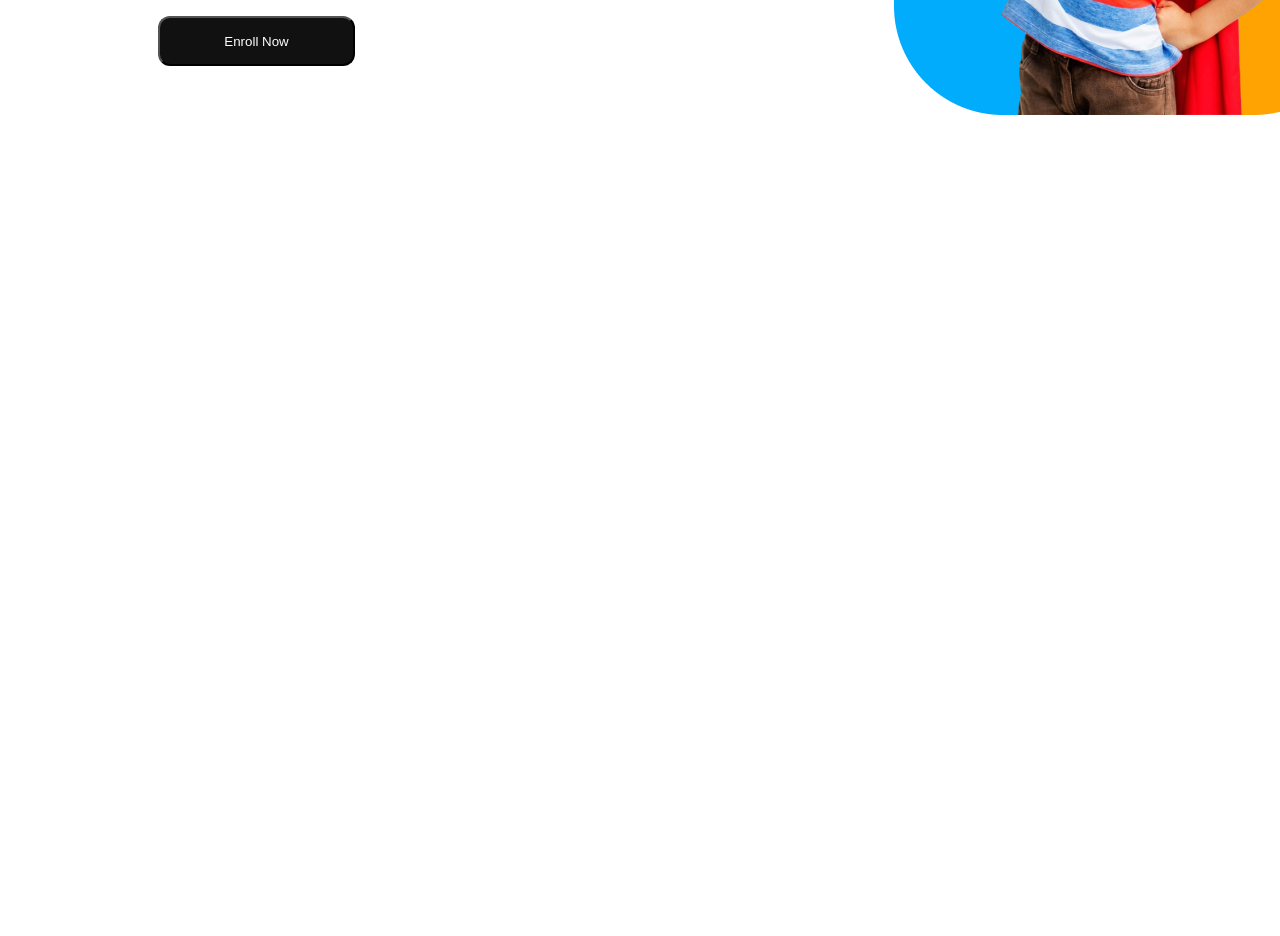
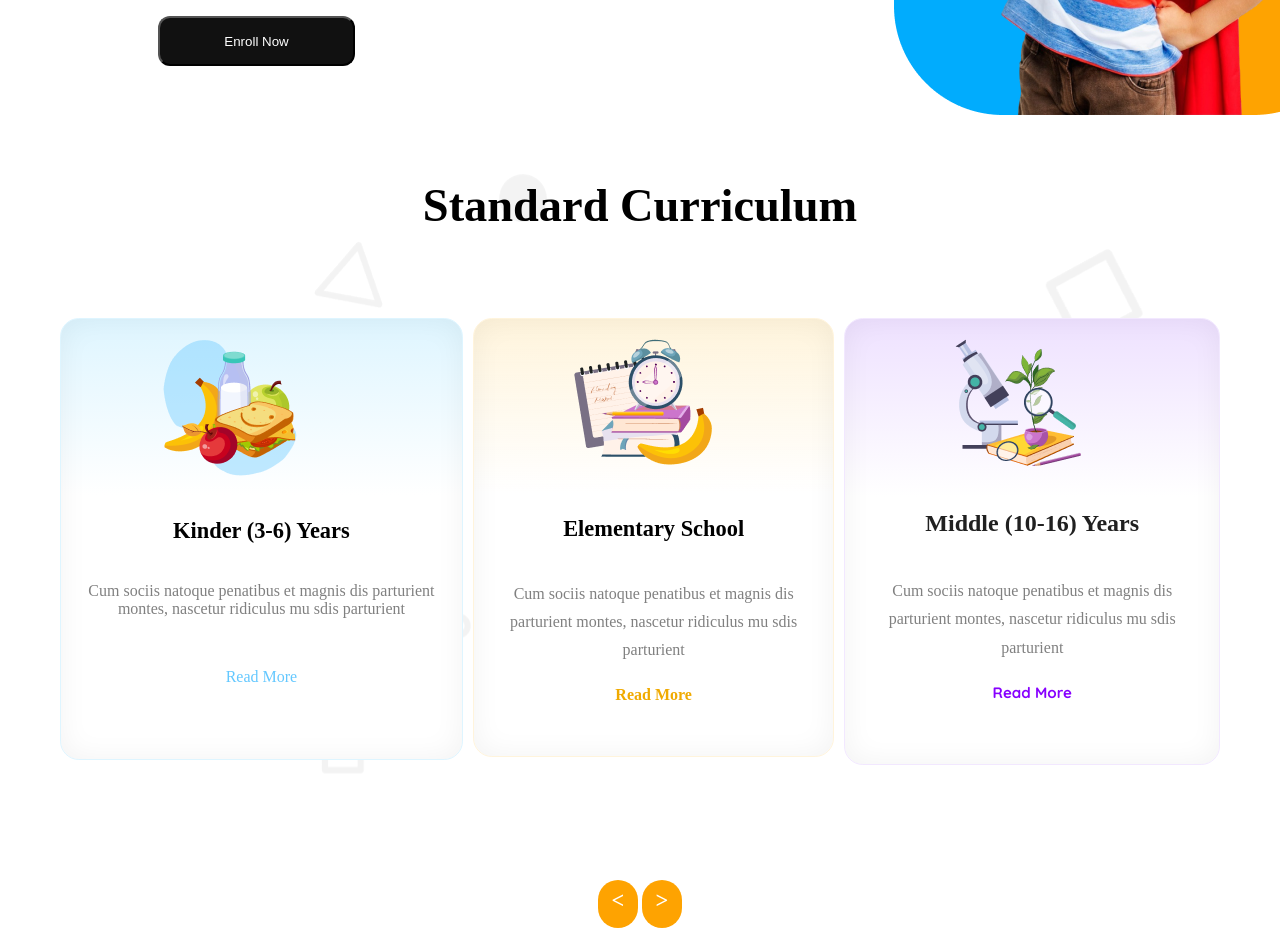
Before and after one commit to Minhaz-miraz/kids-school, a plain HTML site: page index.html in a window 1280 px wide. Shown: the part 570-1506 px from the top of the page. Before the commit the page ends 800 px from the top, so only its background shows below. Drawn offline with Linux system fonts and the light colour scheme.

Commit message:
curriculam added

```diff
--- a/index.html
+++ b/index.html
@@ -42,6 +42,49 @@
             </div>
             </div>
         </section>
+        <section style="background-image: url('./assets/bg.png');">
+            <h2 class="curriculam-title">Standard Curriculum</h2>
+
+ <div class="curriculam-card-container">
+
+                <div class="curriculam-card1">
+                    <img src="./assets/kinder.png" alt="">
+                    <h5 class="kinder">Kinder (3-6) Years</h5>
+                    <p class="kinder-desc">Cum sociis natoque penatibus et magnis
+                        dis parturient montes, nascetur ridiculus
+                        mu sdis parturient</p>
+                        <div>
+                            <p class="read1">Read More</p>
+                        </div>
+
+                </div>
+
+                <div class="curriculam-card2">
+                    <img src="./assets/elementary.png" alt="">
+                    <h5 class="elementary">Elementary School</h5>
+                    <p class="elementary-desc">Cum sociis natoque penatibus et magnis
+                        dis parturient montes, nascetur ridiculus
+                        mu sdis parturient</p>
+
+                    <p class="read2">Read More</p>
+                </div>
+
+                <div class="curriculam-card3">
+                    <img src="./assets/middle.png" alt="">
+                    <h5 class="middle">Middle (10-16) Years</h5>
+                    <p class="middle-desc">Cum sociis natoque penatibus et magnis
+                        dis parturient montes, nascetur ridiculus
+                        mu sdis parturient</p>
+                        <p class="read3">Read More</p>
+
+                </div>
+
+
+            </section>
+            <div class="circle">
+                <span class="dot"> < </span>
+                <span class="dot"> > </span>
+            </div>
     </main>
 
 
--- a/styles/style.css
+++ b/styles/style.css
@@ -1,4 +1,6 @@
 @import url('https://fonts.googleapis.com/css2?family=Fira+Sans:ital,wght@0,100;0,200;0,300;0,400;0,500;0,600;0,700;0,800;0,900;1,100;1,200;1,300;1,400;1,500;1,600;1,700;1,800;1,900&family=Quicksand:wght@300..700&family=Work+Sans:ital,wght@0,100..900;1,100..900&display=swap');
+
+
 
 nav{
     max-width: 1200px; max-height: 70px;
@@ -45,7 +47,7 @@ line-height: 1.9rem;
 }
 .Admission{
     color: rgb(93, 88, 239);
-    font-size: 1.1rem;content
+    font-size: 1.1rem;
 font-weight: 500;
 line-height: 1.9rem;
 }
@@ -92,16 +94,144 @@ height: 575px;
 padding-left: 160px;}
 
 .banner-desc{
-    color: rgb(17, 17, 17);
+ color: rgb(17, 17, 17);
     font-size: 1.2rem;
 font-weight: 400;
 line-height: 1.4rem;
 margin-top: 0px;}
 
 .btn-banner{
-    width: 197px;
+width: 197px;
 height: 50px;
 border-radius: 12px;
 background: rgb(17, 17, 17);
 color: white;
 }
+/* currriculam */
+.curriculam-title{
+    color: rgb(0, 0, 0);
+font-size: 2.9rem;
+font-weight: 700;
+line-height: 4rem;
+text-align: center;
+margin-top: 60px;
+margin-bottom: 80px;
+}
+.curriculam-card-container{
+    display: flex;
+    width: 1160px;
+height: 481.5px;
+margin: 0 auto;
+gap: 10px
+}
+.curriculam-card1{
+border: 0.94px solid rgb(222, 245, 255);
+border-radius: 18.86px;
+box-shadow: inset 0px 0px 28.3px 0.94px rgba(0, 0, 0, 0.05);
+background: linear-gradient(180.00deg, rgb(222, 245, 255),rgba(255, 255, 255, 0) 40%),rgb(255, 255, 255);
+width: 367.8px;
+height: 400px;
+padding: 20px;}
+
+.kinder{
+    font-size: 1.4rem;
+}
+.kinder-desc{
+    font-size: 1rem;
+font-weight: 500;
+color: rgb(128, 128, 128);
+text-align: center;
+}
+.read1{
+   text-align: center;
+   margin-bottom: 0px;
+   margin-top: 50px;
+   color: rgb(100, 200, 255);
+}
+.kinder{
+    text-align: center;
+}
+
+.curriculam-card1>img{
+    padding-left: 80px;
+}
+.curriculam-card2{
+    width: 367.8px;
+    height: 439px;
+box-sizing: border-box;
+border: 0.94px solid rgb(255, 244, 220);
+border-radius: 18.86px;
+padding: 20px;
+box-shadow: inset 0px 0px 28.3px 0.94px rgba(0, 0, 0, 0.05);
+background: linear-gradient(180.00deg, rgb(255, 244, 220),rgba(255, 255, 255, 0) 40%),rgb(255, 255, 255);
+}
+.curriculam-card2>img{
+    padding-left: 80px}
+.elementary{
+    font-size: 1.4rem;
+    text-align: center;
+    padding-top: 10px;}
+.elementary-desc{
+    color: rgb(128, 128, 128);
+    font-size: 1rem;
+    font-weight: 500;
+    line-height: 28.3px;
+    text-align: center;
+
+}
+.read2{
+    color: rgb(240, 170, 0);
+    font-weight: 700;
+    text-align: center;
+    padding-top: 5px;
+}
+.curriculam-card3{
+    border: 0.94px solid rgb(242, 232, 255);
+border-radius: 18.86px;
+box-shadow: inset 0px 0px 28.3px 0.94px rgba(0, 0, 0, 0.05);
+background: linear-gradient(180.00deg, rgb(238, 225, 255),rgba(255, 255, 255, 0) 40%),rgb(255, 255, 255);
+width: 340px;
+height: 405px;
+padding: 20px;
+
+}
+.curriculam-card3>img{
+    padding-left: 90px}
+.middle{
+    font-weight: 700;
+    font-size: 24px;
+    color: rgb(32, 32, 32);
+    text-align: center;
+}
+.middle-desc{
+    color: rgb(128, 128, 128);
+    font-size: 1rem;
+font-weight: 500;
+text-align: center;
+line-height: 28.3px;
+}
+.read3{
+    color: rgb(135, 0, 255);
+font-family: Quicksand;
+font-size: 15.09px;
+font-weight: 700;
+text-align: center;
+padding-top: 5px;
+}
+.dot{
+    height: 40px;
+    width: 40px;
+     background: rgb(254, 163, 1);
+     text-align: center;
+     padding-top: 8px;
+    border-radius: 50px;
+    display: inline-block;
+ color: white;
+ font-size: 1.4rem;
+font-weight: 900;
+
+}
+.circle{
+    text-align: center;
+    margin-top: 80px;
+}
```
